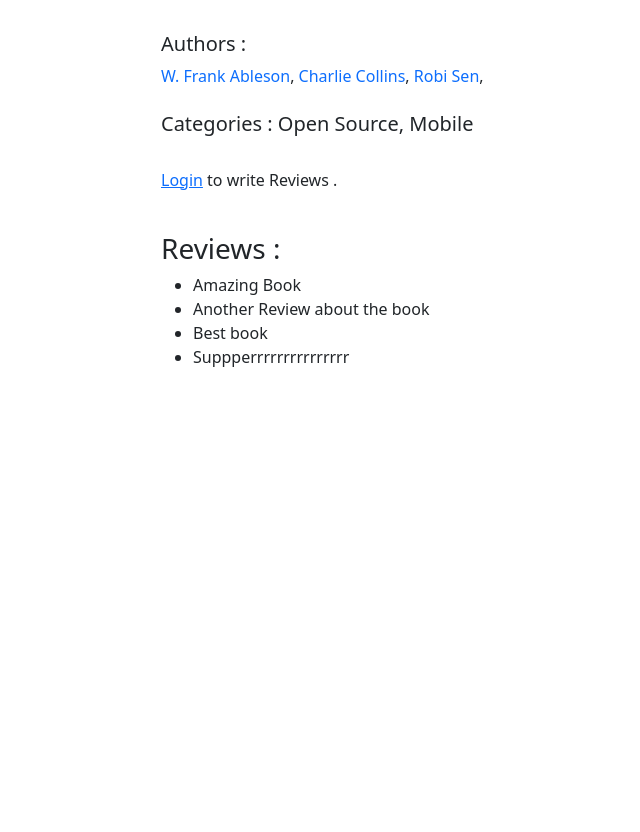
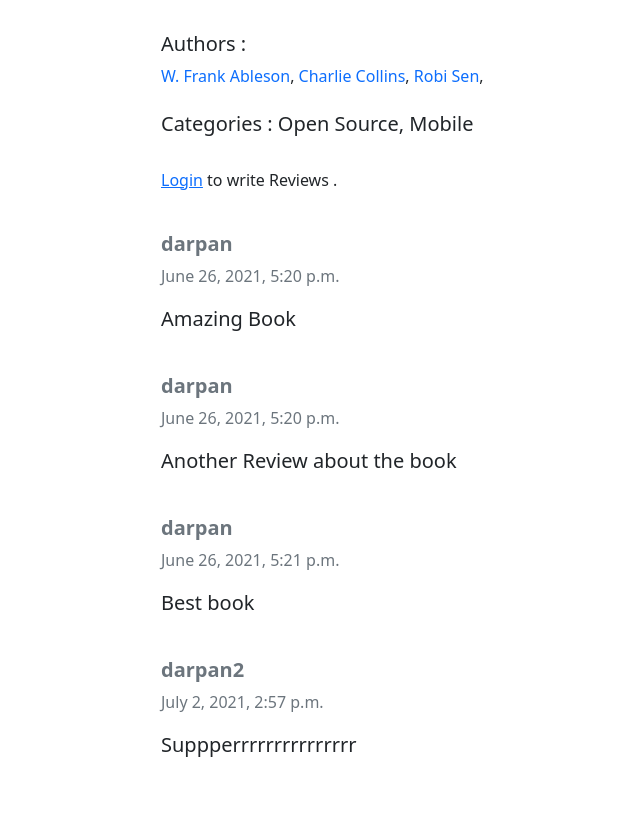
Before and after one commit to darpan45/Django_BookApp, a Django app: page /book/2/ in a window 1280 px wide. Shown: the part 893-1725 px from the top of the page, without its empty margins (206-846 px from the left). Before the commit the page ends 1260 px from the top, so only its background shows below. Run offline with Django 3.2, Linux system fonts and the light colour scheme; data comes from the database, SQL or seed files in the repository; both versions use the stored data as it was after the commit.

Commit message:
Review names user

```diff
--- a/books/templates/books/book_details.html
+++ b/books/templates/books/book_details.html
@@ -52,14 +52,15 @@ BookStore - {{book.title}}
                     </form>
 
                     <br>
-                    <h3>Reviews : </h3>
-                    <ul>
-
-                      {% for review in book.review_set.order_by %}
-                      <li>{{review.body}}</li>
+                    <!-- <h3>Reviews : </h3> -->
+                    {% for review in book.review_set.order_by %}
+                    <div>
+                      <h5 class="text-muted"><strong>{{review.user}}</strong></h5>
+                      <p class="text-muted">{{review.created_at}}</p>
+                      <p class="lead">{{review.body}}</p>
+                      <br>
+                    </div>
                       {% endfor %}
-                    </ul>
-
             </div>
           </div>
 
--- a/books/views.py
+++ b/books/views.py
@@ -62,12 +62,14 @@ def book_details(request,id):
 
 def review(request,id):
     #since form is sending post request,need to handle post request
-    body = request.POST.get('review', False)
-    newReview=Review(body=body,book_id=id) #entering values in db just like python shell
-    newReview.save()
+    if request.user.is_authenticated :
+        body = request.POST.get('review', False)
+        newReview=Review(body=body,book_id=id,user=request.user) #entering values in db just like python shell
+        newReview.save()
     return redirect('/book/')
 
 def author(request,author_name):
+
     books=Book.objects.filter(authors__name=author_name)
     context={'books':books}
     return render(request,'books/index.html',context)
```
Also changed, not shown: db.sqlite3.
